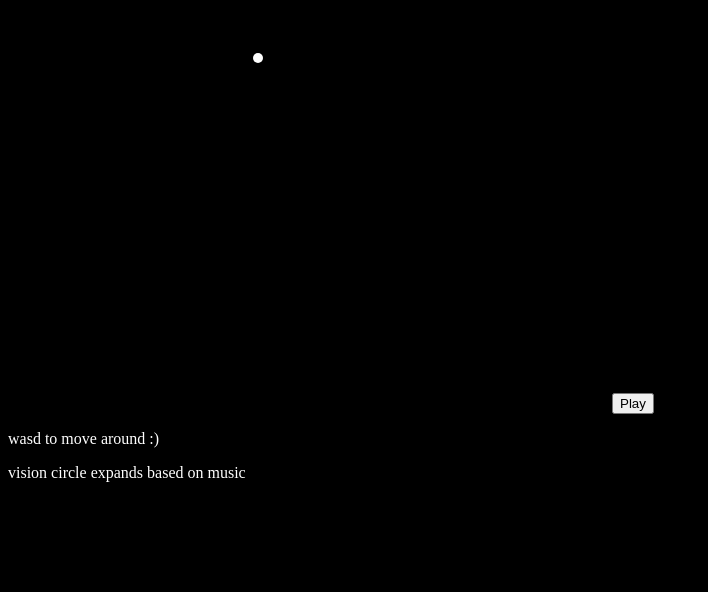
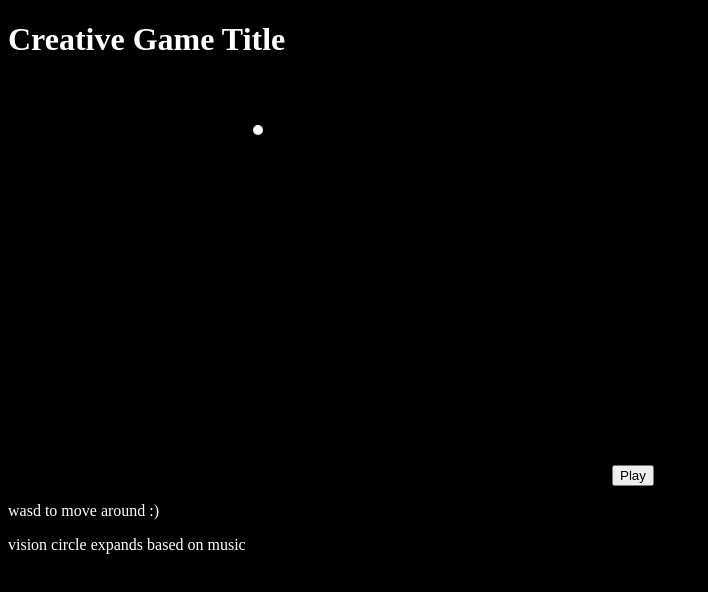
Before and after one commit to eadcock/igme-330-project-2, a plain HTML site: page index.html in a window 1280 px wide. Shown: the whole page, without its empty margins (0-708 px from the left). Drawn offline with Linux system fonts and the light colour scheme.

Commit message:
added title

```diff
--- a/index.html
+++ b/index.html
@@ -3,12 +3,13 @@
 
 <head>
     <meta charset="utf-8" />
-    <title></title>
+    <title>Creative Game Title</title>
     <link rel="stylesheet" href="styles/default-styles.css">
     <script src="src/loader.js" type='module'></script>
 </head>
 
 <body>
+    <h1>Creative Game Title</h1>
     <canvas id='canvas'></canvas>
     <button id='play' data-playing='no'></button>
     <p>wasd to move around :)</p>
```
